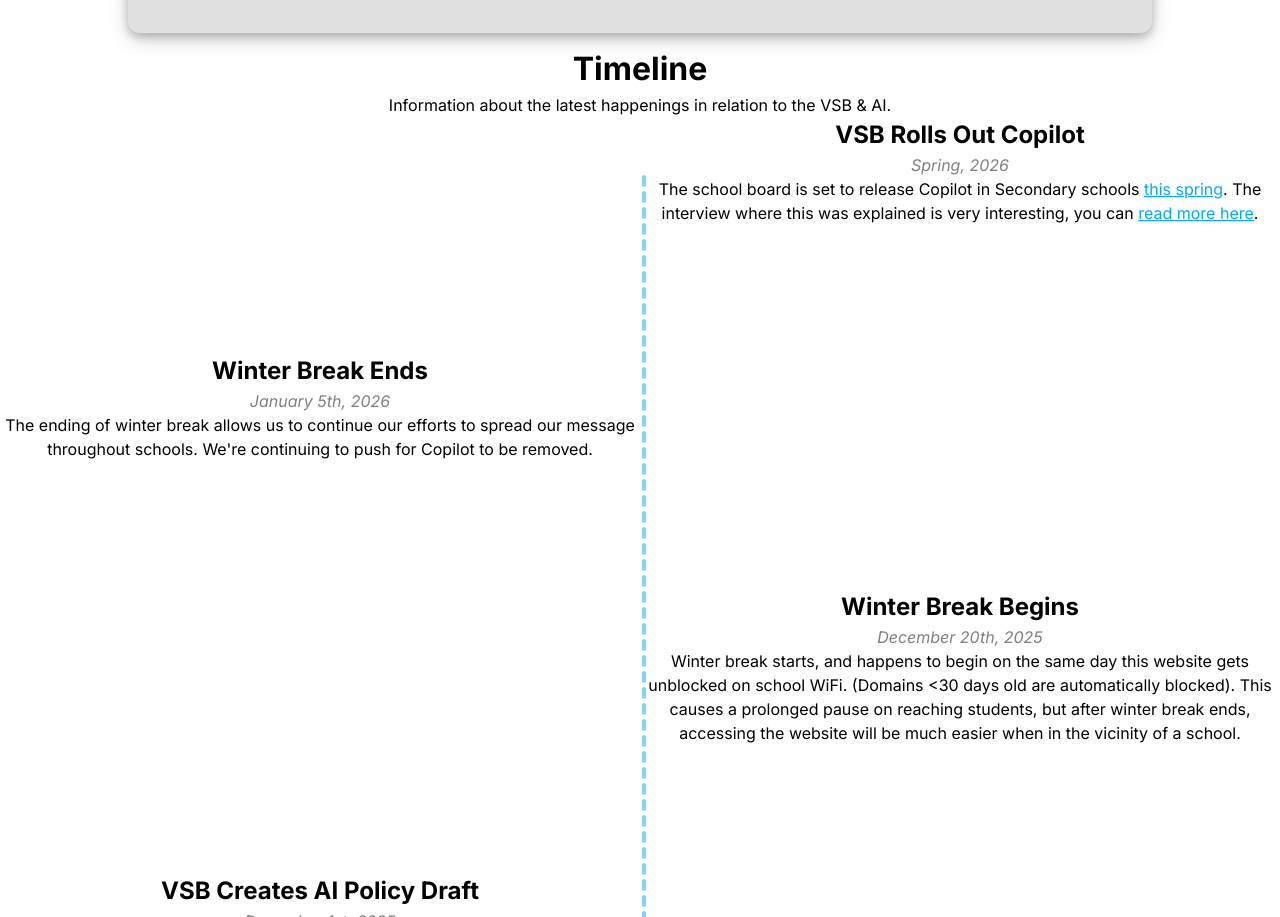
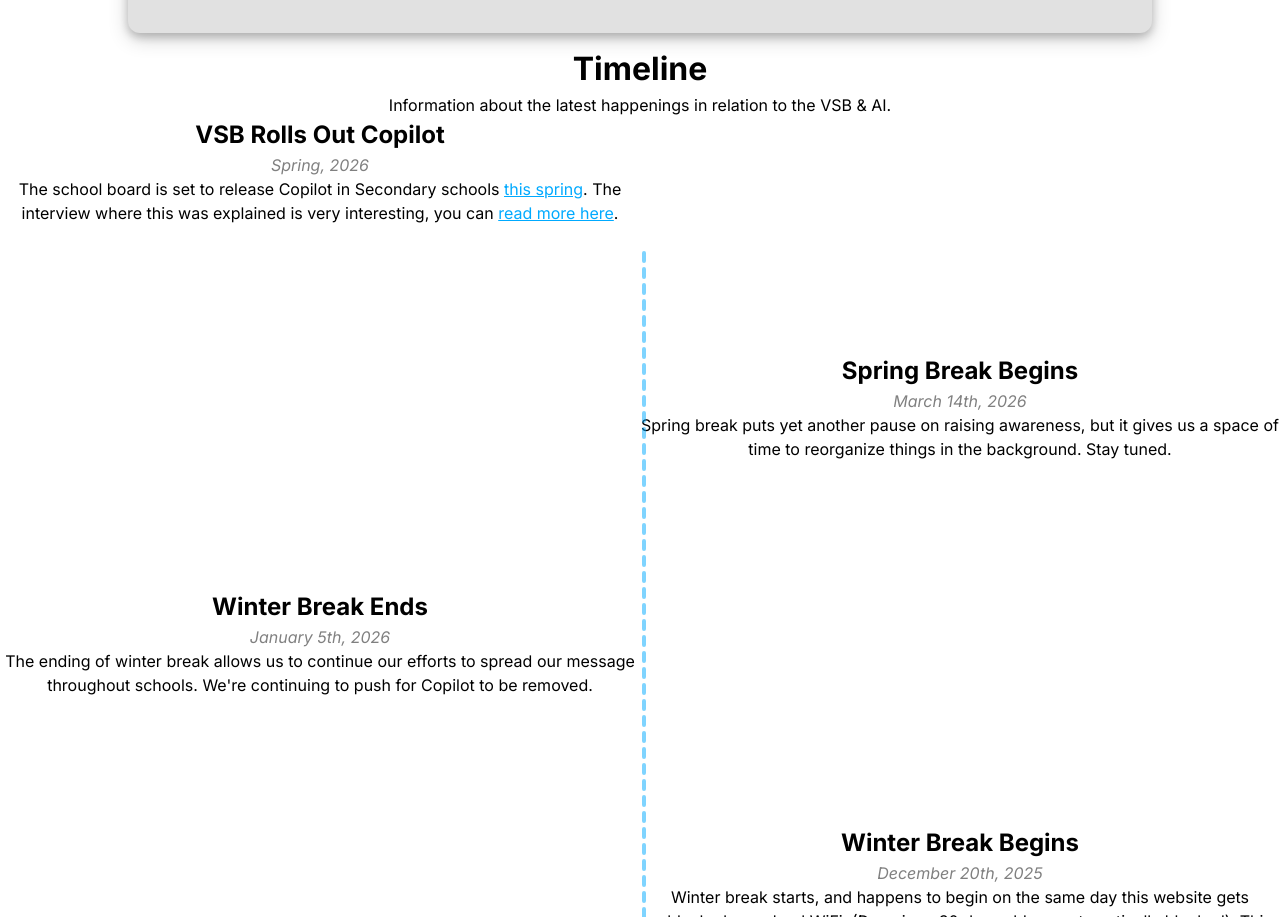
Before and after one commit to Henry-VI/stop-using-copilot, a SvelteKit app: page / in a window 1280 px wide. Shown: the part 1624-2541 px from the top of the page. Built offline with nearby package versions, Linux system fonts and the light colour scheme.

Commit message:
spring break

```diff
--- a/src/routes/+page.svelte
+++ b/src/routes/+page.svelte
@@ -127,10 +127,21 @@
     <div id="timeline">
       <h1>Timeline</h1>
       <div>Information about the latest happenings in relation to the VSB &amp; AI.</div>
-      <div class="timeline-item timeline-item-2">
+      <div class="timeline-item">
         <h2>VSB Rolls Out Copilot</h2>
         <div><em>Spring, 2026</em></div>
         <div>The school board is set to release Copilot in Secondary schools <a href="https://youtu.be/qcOn865EDLo" target="_blank">this spring</a>. The interview where this was explained is very interesting, you can <a href="https://www.aicaution.ca/news/cbc-interview-with-christina-walker/" target="_blank">read more here</a>.</div>
+      </div>
+      <svg width="32" id="mobile-timeline-line-1">
+        <path
+       style="fill:#00aaff;fill-opacity:1;stroke:#00aaff;stroke-width:4;stroke-linecap:round;stroke-dasharray: 8px;stroke-opacity: 0.5;"
+       d="m 16,16 0,128"
+       id="path1" />
+      </svg>
+      <div class="timeline-item timeline-item-2">
+        <h2>Spring Break Begins</h2>
+        <div><em>March 14th, 2026</em></div>
+        <div>Spring break puts yet another pause on raising awareness, but it gives us a space of time to reorganize things in the background. Stay tuned.</div>
       </div>
       <svg width="32" id="mobile-timeline-line-1">
         <path
@@ -185,10 +196,10 @@
        d="m 16,16 0,128"
        id="path1" />
       </svg>
-      <svg width="32" id="desktop-timeline-line" height="1600">
+      <svg width="32" id="desktop-timeline-line" height="1700">
         <path
        style="fill:#00aaff;fill-opacity:1;stroke:#00aaff;stroke-width:4;stroke-linecap:round;stroke-opacity:0.5;stroke-dasharray: 8px;"
-       d="m 16,16 0,1600"
+       d="m 16,16 0,1700"
        id="path1" />
       </svg>
       <div class="timeline-item">
--- a/src/routes/layout.css
+++ b/src/routes/layout.css
@@ -341,7 +341,7 @@
   #desktop-timeline-line {
     display: initial;
     position: absolute;
-    transform: translateY(-86rem) translateX(-0.75rem);
+    transform: translateY(-96rem) translateX(-0.75rem);
   }
   #mobile-timeline-line-1, #mobile-timeline-line-2 {
     display: none;
```
